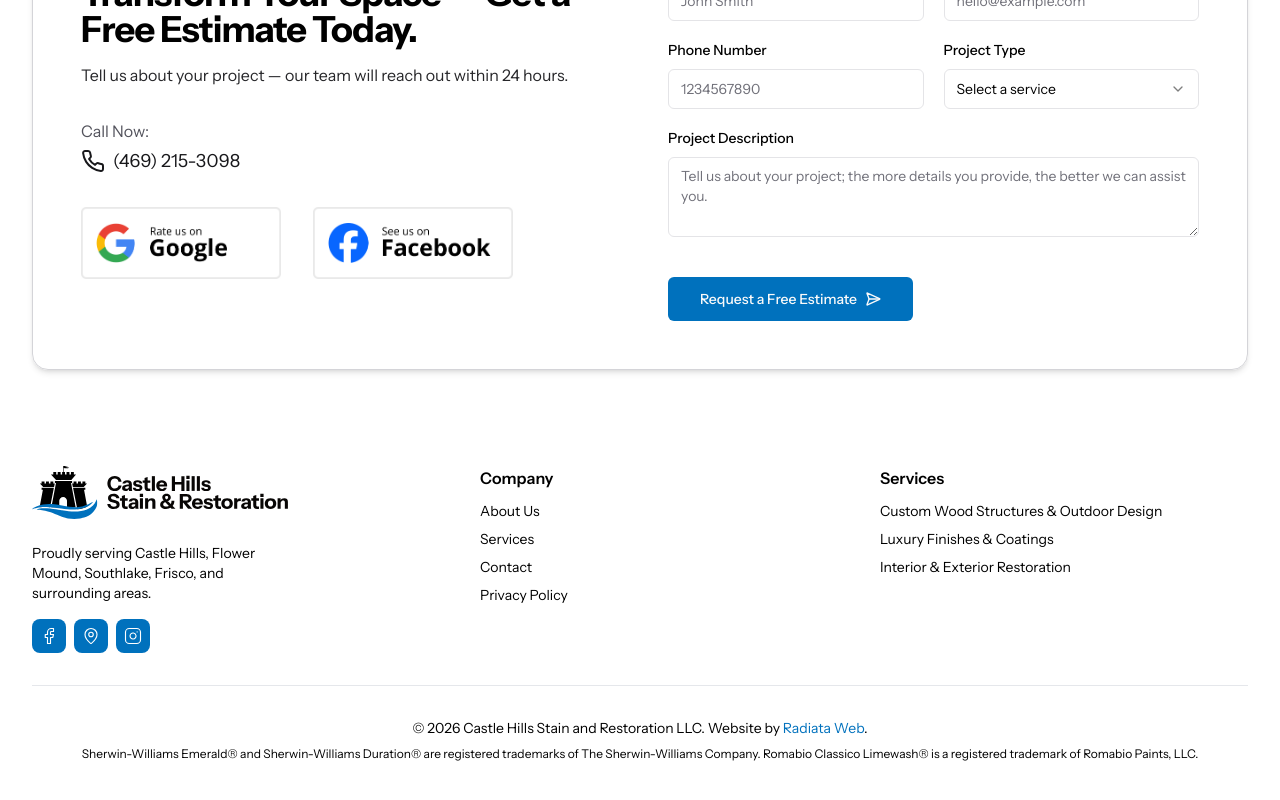
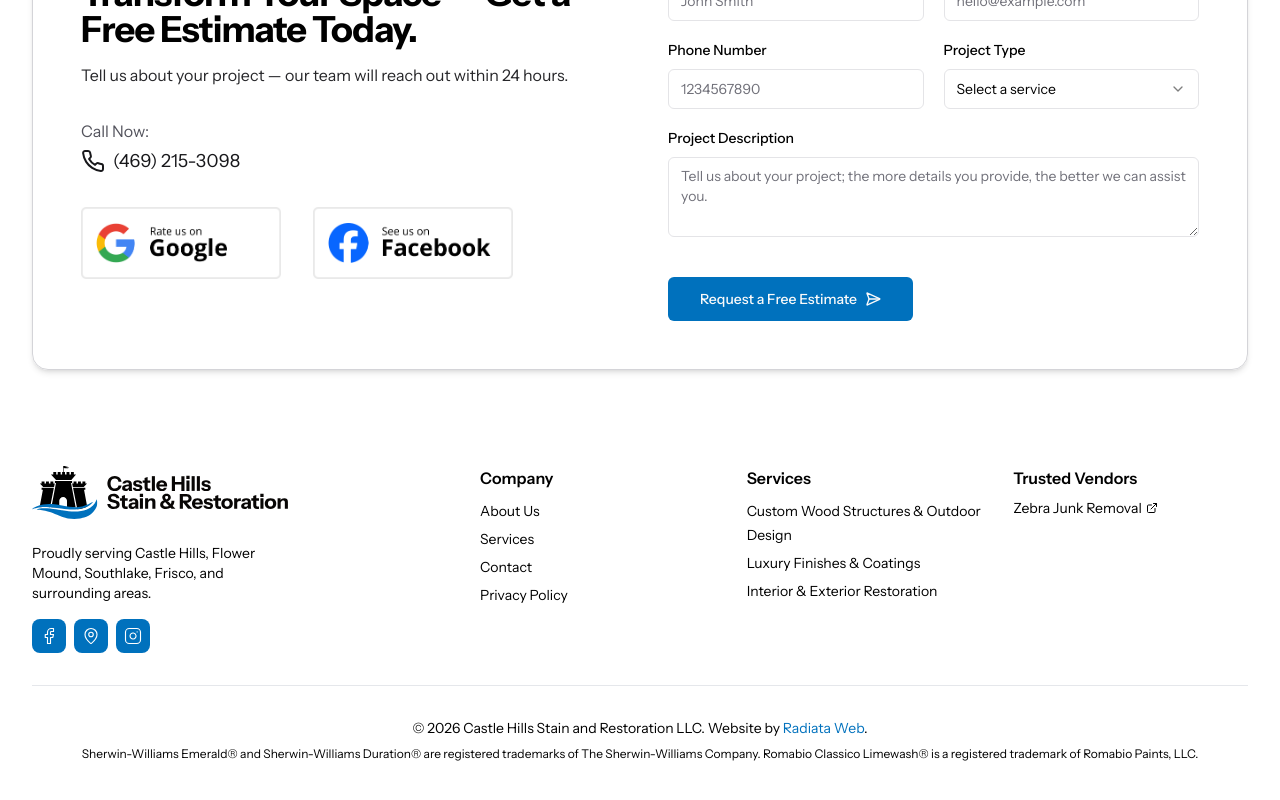
Before and after one commit to Radiata-Web/castle-hills, a Next.js app: page / in a window 1280 px wide. Shown: the part 1007-1807 px from the top of the page. Built offline with nearby package versions, Linux system fonts and the light colour scheme; what zod-form-data would draw is missing.

Commit message:
Homepage updates

```diff
--- a/src/components/about-us.tsx
+++ b/src/components/about-us.tsx
@@ -23,7 +23,7 @@ export default function About() {
           <div className="flex flex-col justify-center space-y-8">
             <span className="space-y-4">
               <h2 className="text-3xl font-bold sm:text-4xl xl:text-5xl/none">
-                Design. Protect. Restore.
+                Restore. Protect. Enhance.
               </h2>
               <p className="text-zinc-600">
                 At Castle Hills Stain & Restoration, we design, build, and
--- a/src/components/hero.tsx
+++ b/src/components/hero.tsx
@@ -27,13 +27,10 @@ export default function Hero() {
                 priority
               />
               <h1 className="text-4xl text-white font-bold tracking-tight sm:text-5xl xl:text-6xl/none">
-                Elevate Your Space with Luxury Design & Full Property Remodel
-                Services.
+                DFW Fence Staining, Installation & Exterior Painting Experts
               </h1>
               <p className="max-w-[600px] text-zinc-100 md:text-lg">
-                From custom woodwork to refined remodels, Castle Hills Stain &
-                Restoration brings craftsmanship and lasting quality to homes
-                and businesses across the DFW Metroplex.
+                Trusted by homeowners across DFW for clean, professional exterior transformations. Fence staining, installation, and exterior painting built for long-term durability.
               </p>
             </div>
 
--- a/src/components/nav/footer.tsx
+++ b/src/components/nav/footer.tsx
@@ -2,6 +2,7 @@ import Link from "next/link";
 import Socials from "@/components/ui/socials";
 import { HOMEPAGE_FEATURED_SERVICES } from "@/lib/data";
 import Image from "next/image";
+import { ExternalLink } from "lucide-react";
 
 export default function Footer() {
   return (
@@ -34,7 +35,7 @@ export default function Footer() {
 
           {/* Right Column */}
           <div className="md:w-3/4">
-            <nav className="grid grid-cols-2 gap-6 md:gap-8 lg:grid-cols-2">
+            <nav className="grid grid-cols-2 gap-6 md:gap-8 lg:grid-cols-3">
               {/* Company */}
               <div>
                 <h3 className="font-semibold mb-2">Company</h3>
@@ -42,7 +43,7 @@ export default function Footer() {
                   <li>
                     <Link
                       href="/#about"
-                      className="text-sm text-muted-foreground hover:text-primary"
+                      className="text-sm text-muted-foreground hover:text-primary hover:underline"
                     >
                       About Us
                     </Link>
@@ -50,7 +51,7 @@ export default function Footer() {
                   <li>
                     <Link
                       href="/#services"
-                      className="text-sm text-muted-foreground hover:text-primary"
+                      className="text-sm text-muted-foreground hover:text-primary hover:underline"
                     >
                       Services
                     </Link>
@@ -58,7 +59,7 @@ export default function Footer() {
                   <li>
                     <Link
                       href="/contact-us"
-                      className="text-sm text-muted-foreground hover:text-primary"
+                      className="text-sm text-muted-foreground hover:text-primary hover:underline"
                     >
                       Contact
                     </Link>
@@ -66,7 +67,7 @@ export default function Footer() {
                   <li>
                     <Link
                       href="/privacy"
-                      className="text-sm text-muted-foreground hover:text-primary"
+                      className="text-sm text-muted-foreground hover:text-primary hover:underline"
                     >
                       Privacy Policy
                     </Link>
@@ -81,12 +82,21 @@ export default function Footer() {
                     <li key={service.href}>
                       <Link
                         href={service.href}
-                        className="text-sm text-muted-foreground hover:text-primary"
+                        className="text-sm text-muted-foreground hover:text-primary hover:underline"
                       >
                         {service.title}
                       </Link>
                     </li>
                   ))}
+                </ul>
+              </div>
+
+              <div>
+                <h3 className="font-semibold mb-2">Trusted Vendors</h3>
+                <ul className="space-y-1">
+                  <li className="flex items-center gap-1">
+                    <Link href="https://www.zebrajunkremoval.net/" target="_blank" className="text-sm text-muted-foreground hover:text-primary hover:underline flex items-center gap-1">Zebra Junk Removal <ExternalLink size={12} /></Link>
+                  </li>
                 </ul>
               </div>
             </nav>
```
